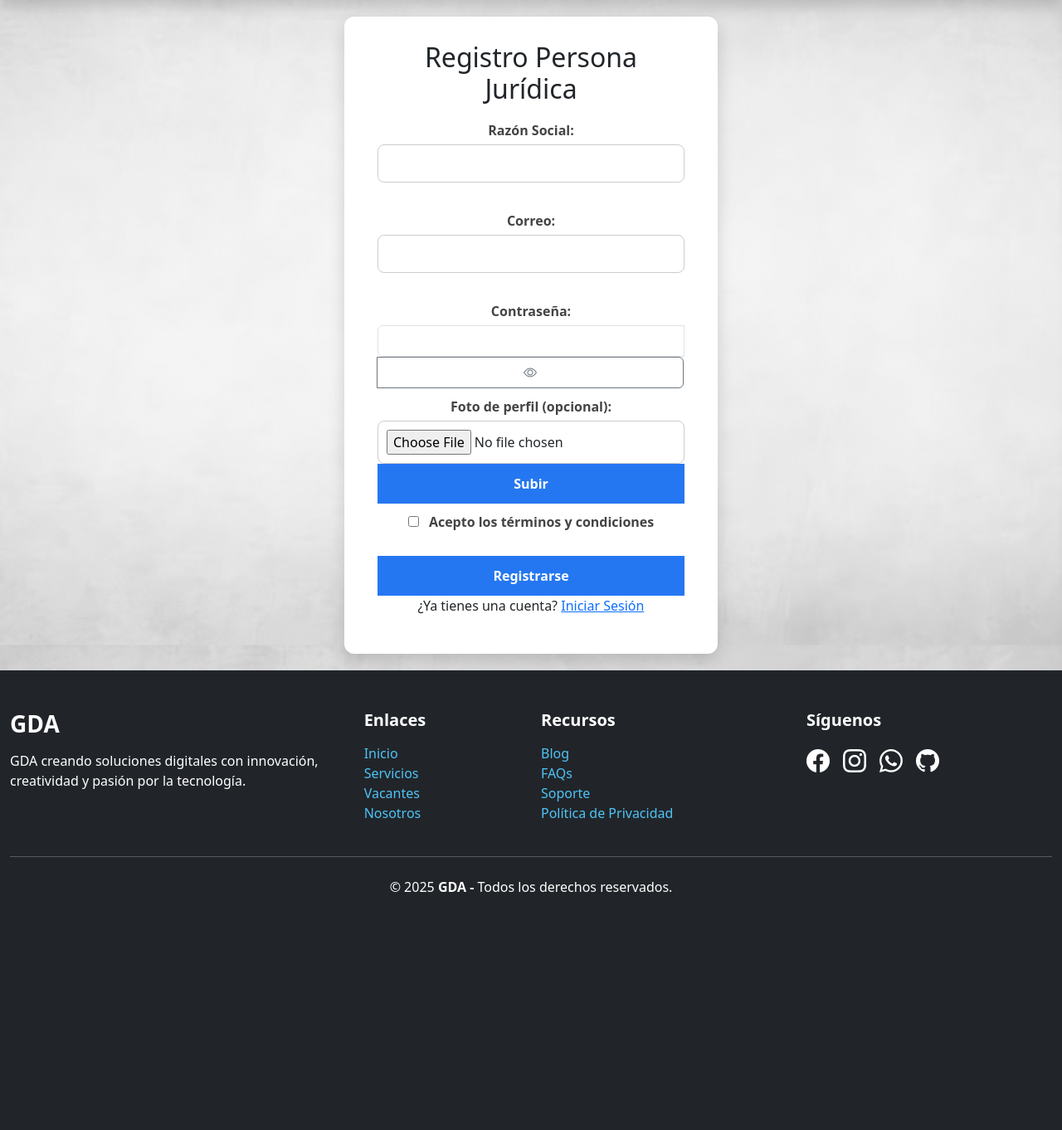
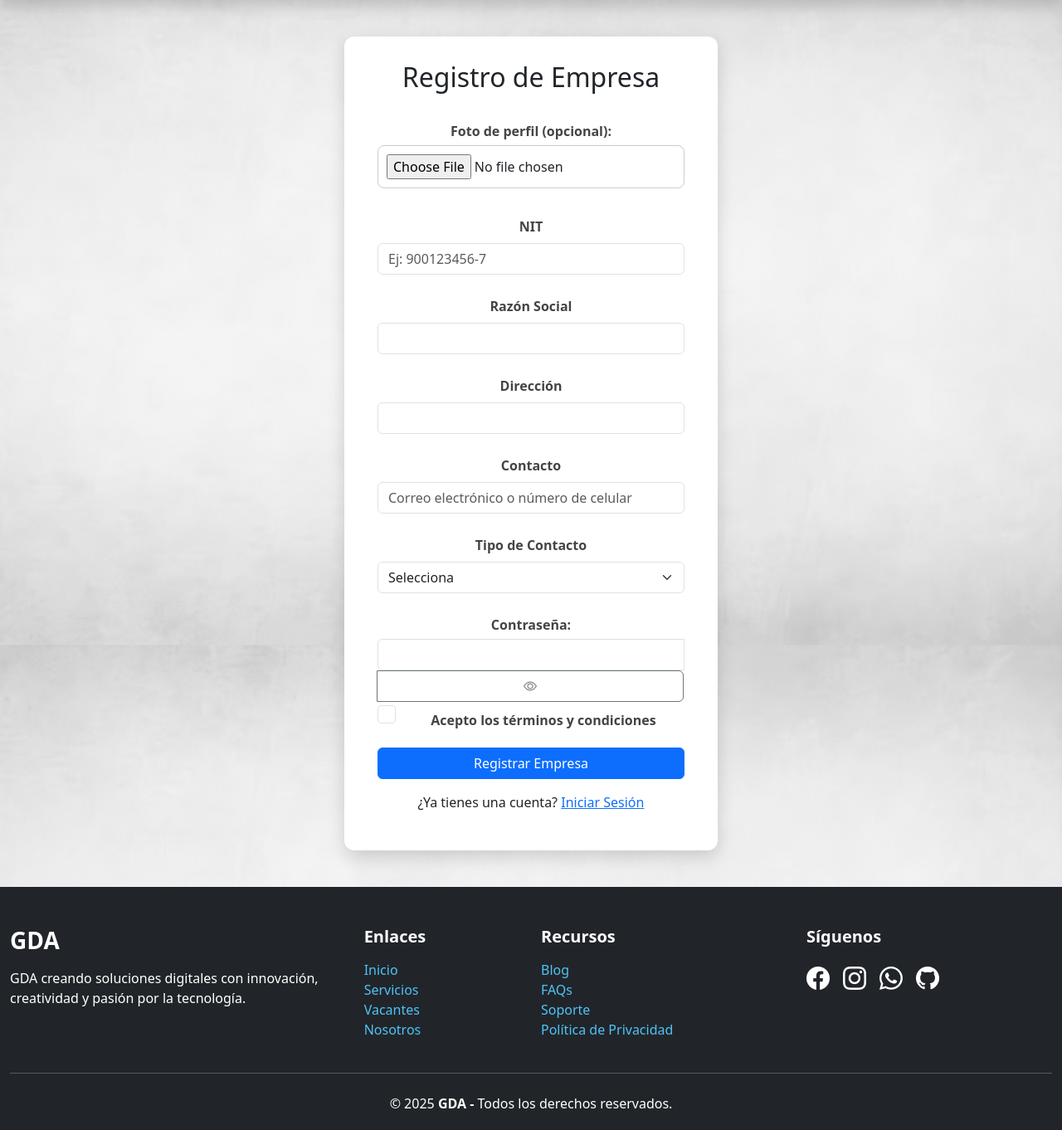
Before and after one commit to georgevfc13/Pagina, a PHP site: page /views/regis_juridica.php in a window 1280 px wide. Shown: the part 76-1438 px from the top of the page at 83% size. Before the commit the page ends 1151 px from the top, so only its background shows below. Run offline with PHP 8.4, Linux system fonts and the light colour scheme.

Commit message:
.
Geroge es un molesto

```diff
--- /dev/null
+++ b/controller/EmpresaRutController.php
@@ -0,0 +1,79 @@
+<?php
+require_once __DIR__ . "/../config/dataBase.php";
+require_once __DIR__ . "/../models/EmpresaRut.php";
+// controller/EmpresaRUTController.php
+
+class EmpresaRutController {
+
+    private $db;
+    private $empresa;
+
+    public function __construct() {
+        $database   = new Database();
+        $this->db   = $database->getConnection();
+        // Aquí debe instanciar el MODELO, no el controlador
+        $this->empresa = new EmpresaRut($this->db);
+    }
+
+    /**
+     * Login por contacto (correo o celular) y contraseña
+     */
+    public function login($data) {
+        $contacto = $data['contacto'] ?? '';
+        $password = $data['password'] ?? '';
+
+        $resultado = $this->empresa->login($contacto, $password);
+
+        if (is_array($resultado)) {
+            return [
+                'success' => true,
+                'empresa' => $resultado,
+                'mensaje' => '✅ Bienvenido, ' . $resultado['razon_social'],
+            ];
+        } else {
+            return [
+                'success' => false,
+                'mensaje' => $resultado,
+            ];
+        }
+    }
+
+    /**
+     * Registro de nueva empresa
+     */
+    public function registrar($data) {
+        $this->empresa->nit           = $data['nit']           ?? '';
+        $this->empresa->razon_social  = $data['razon_social']  ?? '';
+        $this->empresa->direccion     = $data['direccion']     ?? '';
+        $this->empresa->contacto      = $data['contacto']      ?? '';
+        $this->empresa->tipo_contacto = $data['tipo_contacto'] ?? 'correo';
+        $this->empresa->password      = $data['password']      ?? '';
+        $this->empresa->terminos      = isset($data['terminos']) ? 1 : 0;
+
+        // Foto de perfil
+        $rutaPredeterminada = '../assets/img/mancitoSinfoto.png';
+        $fotoFinal = $rutaPredeterminada;
+
+        if (isset($_FILES['foto_perfil']) && $_FILES['foto_perfil']['error'] === UPLOAD_ERR_OK) {
+            $tmpName       = $_FILES['foto_perfil']['tmp_name'];
+            $nombreArchivo = uniqid('foto_') . '_' . basename($_FILES['foto_perfil']['name']);
+            $destino       = '../assets/img/' . $nombreArchivo;
+
+            if (move_uploaded_file($tmpName, $destino)) {
+                $fotoFinal = $destino;
+            }
+        }
+        $this->empresa->foto_perfil = $fotoFinal;
+
+        // Insertar en BD
+        $resultado = $this->empresa->registrar();
+
+        if ($resultado === true) {
+            return "✅ Registro exitoso";
+        } elseif ($resultado === false) {
+            return "❌ Error al registrar";
+        } else {
+            return $resultado; // mensaje de error o NIT existente
+        }
+    }
+}
--- a/controller/UsuarioJuridicoController.php
+++ /dev/null
@@ -1,66 +0,0 @@
-<?php
-require_once __DIR__ . "/../config/dataBase.php";
-require_once __DIR__ . "/../models/UsuarioJuridico.php";
-// dentro de controller/PerfilJuridicoController.php
-
-
-
-class UsuarioJuridicoController {
-public function login($data) {
-        $correo = $data['correo'] ?? '';
-        $password = $data['password'] ?? '';
-        $resultado = $this->usuario->login($correo, $password);
-        if (is_array($resultado)) {
-            // Login exitoso
-            return [
-                'success' => true,
-                'usuario' => $resultado,
-                'mensaje' => '✅ Bienvenido, ' . $resultado['razon_social'],
-            ];
-        } else {
-            // Error de login
-            return [
-                'success' => false,
-                'mensaje' => $resultado,
-            ];
-        }
-    }
-
-    private $db;
-    private $usuario;
-
-    public function __construct() {
-        $database = new Database();
-        $this->db = $database->getConnection();
-        $this->usuario = new UsuarioJuridico($this->db);
-    }
-
-    public function registrar($data) {
-        $this->usuario->razon_social = $data['razon_social'];
-        $this->usuario->correo = $data['correo'];
-        $this->usuario->password = password_hash($data['password'], PASSWORD_DEFAULT);
-        $this->usuario->terminos = isset($data['terminos']) ? 1 : 0;
-
-        // Manejo de foto de perfil
-        $rutaPredeterminada = '../assets/img/mancitoSinfoto.png';
-        $fotoFinal = $rutaPredeterminada;
-        if (isset($_FILES['foto_perfil']) && $_FILES['foto_perfil']['error'] === UPLOAD_ERR_OK) {
-            $tmpName = $_FILES['foto_perfil']['tmp_name'];
-            $nombreArchivo = uniqid('foto_') . '_' . basename($_FILES['foto_perfil']['name']);
-            $destino = '../assets/img/' . $nombreArchivo;
-            if (move_uploaded_file($tmpName, $destino)) {
-                $fotoFinal = $destino;
-            }
-        }
-        $this->usuario->foto_perfil = $fotoFinal;
-
-        $resultado = $this->usuario->registrar();
-        if ($resultado === true) {
-            return "✅ Registro exitoso";
-        } elseif ($resultado === false) {
-            return "❌ Error al registrar";
-        } else {
-            return $resultado;
-        }
-    }
-}
--- /dev/null
+++ b/models/EmpresaRut.php
@@ -0,0 +1,105 @@
+<?php
+class EmpresaRut
+{
+    private $conn;
+    private $table = "empresa_rut";
+
+    // Propiedades que corresponden a las columnas de la tabla
+    public $nit;
+    public $razon_social;
+    public $direccion;
+    public $contacto;       // puede ser correo o celular
+    public $tipo_contacto;  // 'correo' o 'celular'
+    public $password;
+    public $terminos;
+    public $foto_perfil;
+
+    public function __construct($db)
+    {
+        $this->conn = $db;
+    }
+
+    /**
+     * Iniciar sesión: busca por contacto (correo) y verifica contraseña
+     */
+    public function login($contacto, $password)
+    {
+        $sql = "SELECT * FROM {$this->table} WHERE contacto = :contacto LIMIT 1";
+        $stmt = $this->conn->prepare($sql);
+        $stmt->bindParam(":contacto", $contacto);
+        $stmt->execute();
+        $usuario = $stmt->fetch(PDO::FETCH_ASSOC);
+
+        if ($usuario && password_verify($password, $usuario['password'])) {
+            return $usuario; // Datos del usuario
+        } elseif ($usuario) {
+            return "❌ Contraseña incorrecta";
+        } else {
+            return "❌ Usuario no encontrado";
+        }
+    }
+
+    /**
+     * Verifica si ya existe un registro con el mismo NIT
+     */
+    public function existeNIT($nit)
+    {
+        $sql = "SELECT id FROM {$this->table} WHERE nit = :nit LIMIT 1";
+        $stmt = $this->conn->prepare($sql);
+        $stmt->bindParam(":nit", $nit);
+        $stmt->execute();
+        return $stmt->rowCount() > 0;
+    }
+
+    /**
+     * Registra una nueva empresa
+     */
+    public function registrar()
+    {
+        if ($this->existeNIT($this->nit)) {
+            return "⚠️ La empresa con este NIT ya está registrada";
+        }
+
+        $sql = "INSERT INTO {$this->table}
+                (nit, razon_social, direccion, contacto, tipo_contacto, password, terminos, foto_perfil)
+                VALUES
+                (:nit, :razon_social, :direccion, :contacto, :tipo_contacto, :password, :terminos, :foto_perfil)";
+
+        $stmt = $this->conn->prepare($sql);
+
+        // Sanitizar y preparar
+        $this->nit           = htmlspecialchars(strip_tags($this->nit));
+        $this->razon_social  = htmlspecialchars(strip_tags($this->razon_social));
+        $this->direccion     = htmlspecialchars(strip_tags($this->direccion));
+        $this->contacto      = htmlspecialchars(strip_tags($this->contacto));
+        $this->tipo_contacto = htmlspecialchars(strip_tags($this->tipo_contacto));
+        $this->password      = password_hash($this->password, PASSWORD_DEFAULT); // HASH seguro
+        $this->terminos      = intval($this->terminos);
+        $this->foto_perfil   = htmlspecialchars(strip_tags($this->foto_perfil));
+
+        // Bind con PDO
+        $stmt->bindParam(":nit", $this->nit);
+        $stmt->bindParam(":razon_social", $this->razon_social);
+        $stmt->bindParam(":direccion", $this->direccion);
+        $stmt->bindParam(":contacto", $this->contacto);
+        $stmt->bindParam(":tipo_contacto", $this->tipo_contacto);
+        $stmt->bindParam(":password", $this->password);
+        $stmt->bindParam(":terminos", $this->terminos);
+        $stmt->bindParam(":foto_perfil", $this->foto_perfil);
+
+        return $stmt->execute() ? true : false;
+    }
+
+    /**
+     * Obtener datos de una empresa por ID
+     */
+    public function getById($id)
+    {
+        $sql = "SELECT * FROM {$this->table} WHERE id = :id LIMIT 1";
+        $stmt = $this->conn->prepare($sql);
+        $stmt->bindParam(":id", $id);
+        $stmt->execute();
+        return $stmt->fetch(PDO::FETCH_ASSOC);
+    }
+}
+?>
--- a/views/regis_juridica.php
+++ b/views/regis_juridica.php
@@ -1,10 +1,10 @@
 <?php
-require_once __DIR__ . "/../controller/usuarioJuridicoController.php";
+require_once __DIR__ . "/../controller/EmpresaRutController.php";
 
 $mensaje = "";
 $tipo_mensaje = "";
 if ($_SERVER["REQUEST_METHOD"] == "POST") {
-    $controller = new usuarioJuridicoController();
+    $controller = new EmpresaRutController();
     $resultado = $controller->registrar($_POST);
     if ($resultado === true) {
         $mensaje = "✅ Registro exitoso";
@@ -20,37 +20,69 @@ if ($_SERVER["REQUEST_METHOD"] == "POST") {
 <html lang="es">
 <head>
   <meta charset="UTF-8">
-  <title>Registro Persona Natural</title>
+  <title>Registro Empresa RUT</title>
   <link rel="stylesheet" href="../assets/styles/regis.css">
   <link rel="stylesheet" href="../assets/styles/login.css">
   <link rel="stylesheet" href="https://cdn.jsdelivr.net/npm/bootstrap-icons@1.11.3/font/bootstrap-icons.css" />
   <link href="https://cdn.jsdelivr.net/npm/bootstrap@5.3.7/dist/css/bootstrap.min.css" rel="stylesheet" crossorigin="anonymous" />
 </head>
 
-
-
 <body>
 <?php $activePage = 'login';
 include 'partials/navbar.php'; ?>
 
-<main>
+<main class="container my-4">
 
-  <form method="POST" action="" enctype="multipart/form-data">
-      <h2>Registro Persona Jurídica</h2>
+  <form method="POST" action="">
+
+      <h2 class="mb-4">Registro de Empresa </h2>
          <?php if (!empty($mensaje)): ?>
-    <div class="alert alert-<?php echo $tipo_mensaje; ?>">
+        <div class="green alert-<?php echo $tipo_mensaje; ?>">
             <?php echo $mensaje; ?>
         </div>
       <?php endif; ?>
 
+       <label>Foto de perfil (opcional):</label>
+  <input type="file" name="foto_perfil" accept="image/*"><br><br>
 
 
 
-      <label>Razón Social:</label>
-      <input type="text" name="razon_social" required><br><br>
+      <!-- NIT -->
+      <div class="mb-3">
+        <label for="nit" class="form-label">NIT</label>
+        <input type="text" class="form-control" id="nit" name="nit" required placeholder="Ej: 900123456-7">
+      </div>
 
-      <label>Correo:</label>
-      <input type="email" name="correo" required><br><br>
+      <!-- Razón Social -->
+      <div class="mb-3">
+        <label for="razon_social" class="form-label">Razón Social</label>
+        <input type="text" class="form-control" id="razon_social" name="razon_social" required>
+      </div>
+
+      <!-- Dirección -->
+      <div class="mb-3">
+        <label for="direccion" class="form-label">Dirección</label>
+        <input type="text" class="form-control" id="direccion" name="direccion" required>
+      </div>
+
+      <!-- Contacto (correo o celular) -->
+      <div class="mb-3">
+        <label for="contacto" class="form-label">Contacto</label>
+        <input type="text" class="form-control" id="contacto" name="contacto"
+               placeholder="Correo electrónico o número de celular" required>
+      </div>
+
+      <!-- Tipo de contacto -->
+      <div class="mb-3">
+        <label for="tipo_contacto" class="form-label">Tipo de Contacto</label>
+        <select class="form-select" id="tipo_contacto" name="tipo_contacto" required>
+          <option value=""> Selecciona </option>
+          <option value="correo">Correo</option>
+          <option value="celular">Celular</option>
+        </select>
+      </div>
+
+<!-- contraseña -->
       <div>
       <label>Contraseña:</label>
     <div class="input-group">
@@ -58,24 +90,22 @@ if ($_SERVER["REQUEST_METHOD"] == "POST") {
         <button class="btn btn-outline-secondary" type="button" id="togglePassword">
           <i class="bi bi-eye"></i></div>
 
+      <!-- Términos -->
+      <div class="form-check mb-3">
+        <input class="form-check-input" type="checkbox" id="terminos" name="terminos" required>
+        <label class="form-check-label" for="terminos">
+          Acepto los términos y condiciones
+        </label>
+      </div>
 
-  <label>Foto de perfil (opcional):</label><br>
-  <input type="file" name="foto_perfil" accept="image/*">
-    <button type="submit">Subir</button>
-
-
-      <label>
-        <input type="checkbox" name="terminos" required> Acepto los términos y condiciones
-      </label><br><br>
-
-      <button type="submit">Registrarse</button>
-      <p>¿Ya tienes una cuenta? <a href="login_juridica.php">Iniciar Sesión</a></p>
+      <button type="submit" class="btn btn-primary">Registrar Empresa</button>
+      <p class="mt-3">¿Ya tienes una cuenta? <a href="login_juridica.php">Iniciar Sesión</a></p>
   </form>
 
 </main>
+
 <?php include 'partials/footer.php'; ?>
 <script src="../assets/js/login.js"></script>
 <script src="https://cdn.jsdelivr.net/npm/bootstrap@5.3.7/dist/js/bootstrap.bundle.min.js" crossorigin="anonymous"></script>
-
 </body>
 </html>
```
Also changed, not shown: database.sql (+9 -6 lines), models/usuarioJuridico.php (deleted, +0 -104 lines), views/login_juridica.php (+17 -14 lines), assets/img/foto_68d69f2894bf8_mojarra3-scaled.jpg (added). Lines whose indentation alone changed are shown as unchanged.
